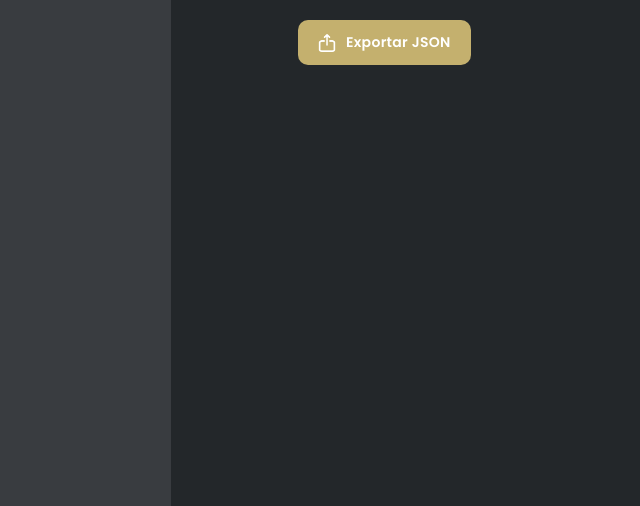
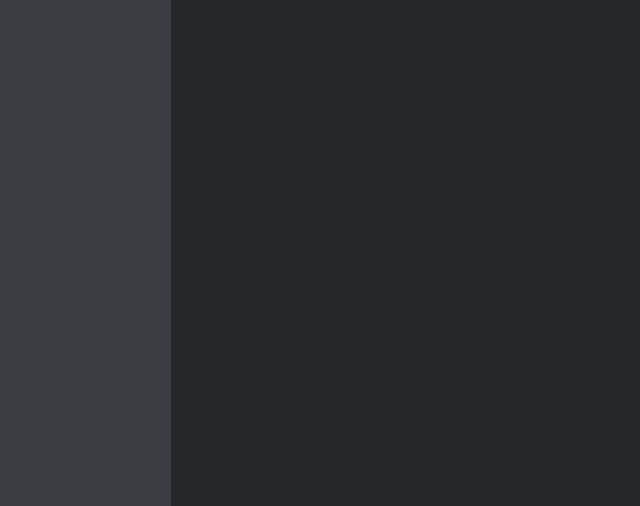
Before and after one commit to leonardogranata/StockMind, a Django app: template StockMind/templates/usuarios/listar.html in a window 1280 px wide. Shown: the part 333-839 px from the top of the page, without its empty margins (79-719 px from the left). Run offline with Django 5.2, Linux system fonts and the light colour scheme; the template is opened without the code that fills it, so the values that code supplies are empty.

Commit message:
Retirando botão de 'exportar JSON'

```diff
--- a/StockMind/templates/usuarios/listar.html
+++ b/StockMind/templates/usuarios/listar.html
@@ -44,12 +44,5 @@
                 {% endfor %}
             </tbody>
         </table>
-
-        <div class="botoes">
-            <button id="export-button">
-                <img src="{% static "media/img/exportar.png" %}" alt="Icone de exportar">
-                Exportar JSON
-            </button>
-        </div>
     </div>
 {% endblock %}
```
